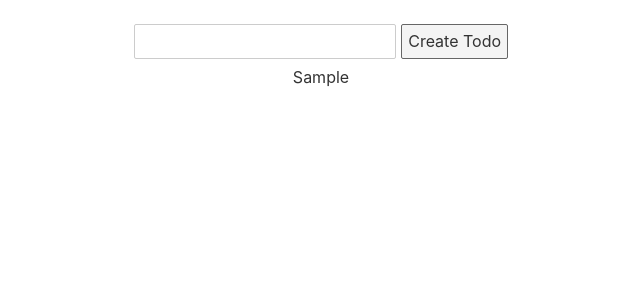
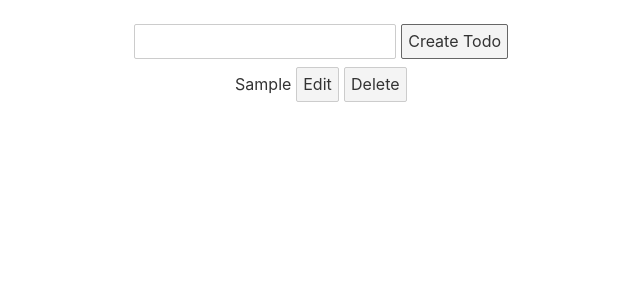
Before and after one commit to HongKeunAhn/Svelte, a Svelte app: page / in a window 1280 px wide. Both pictures are taken after typing "Sample" into the empty fields and a click on the button "Create Todo". Shown: the top 300 px of the page, without its empty margins (319-959 px from the left). Built offline with nearby package versions, Linux system fonts and the light colour scheme.

Commit message:
Todo list 수정하기

```diff
--- a/src/Todo.svelte
+++ b/src/Todo.svelte
@@ -1,7 +1,41 @@
 <script>
     export let todo;
+
+    let isEdit = false;
+    let title = '';
+
+    function onEdit() {
+        isEdit = true;
+        title = todo.title;
+    }
+
+    function offEdit() {
+        isEdit = false;
+    }
+
+    function updateTodo() {
+        todo.title = title;
+        offEdit();
+    }
+
+    function onDelete() {
+
+    }
 </script>
 
-<div>
-    {todo.title}
-</div>
+
+{#if isEdit}
+    <div>
+        <input type="text"
+            bind:value={title}
+            on:keydown={(e) => {e.key === 'Enter' && updateTodo}} />
+        <button on:click={updateTodo}>Ok</button>
+        <button on:click={offEdit}>Cancel</button>
+    </div>
+{:else}
+    <div>
+        {todo.title}
+        <button on:click={onEdit}>Edit</button>
+        <button on:click={onDelete}>Delete</button>
+    </div>
+{/if}
```
